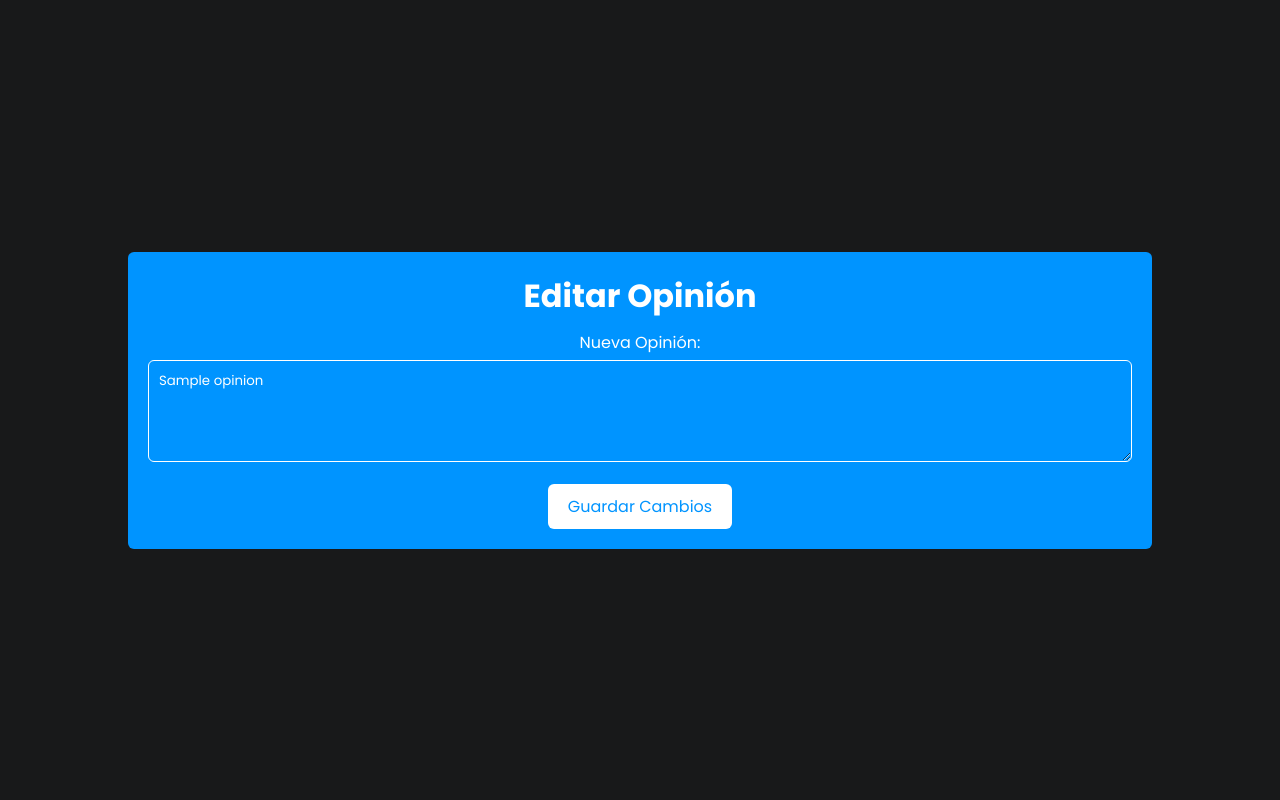
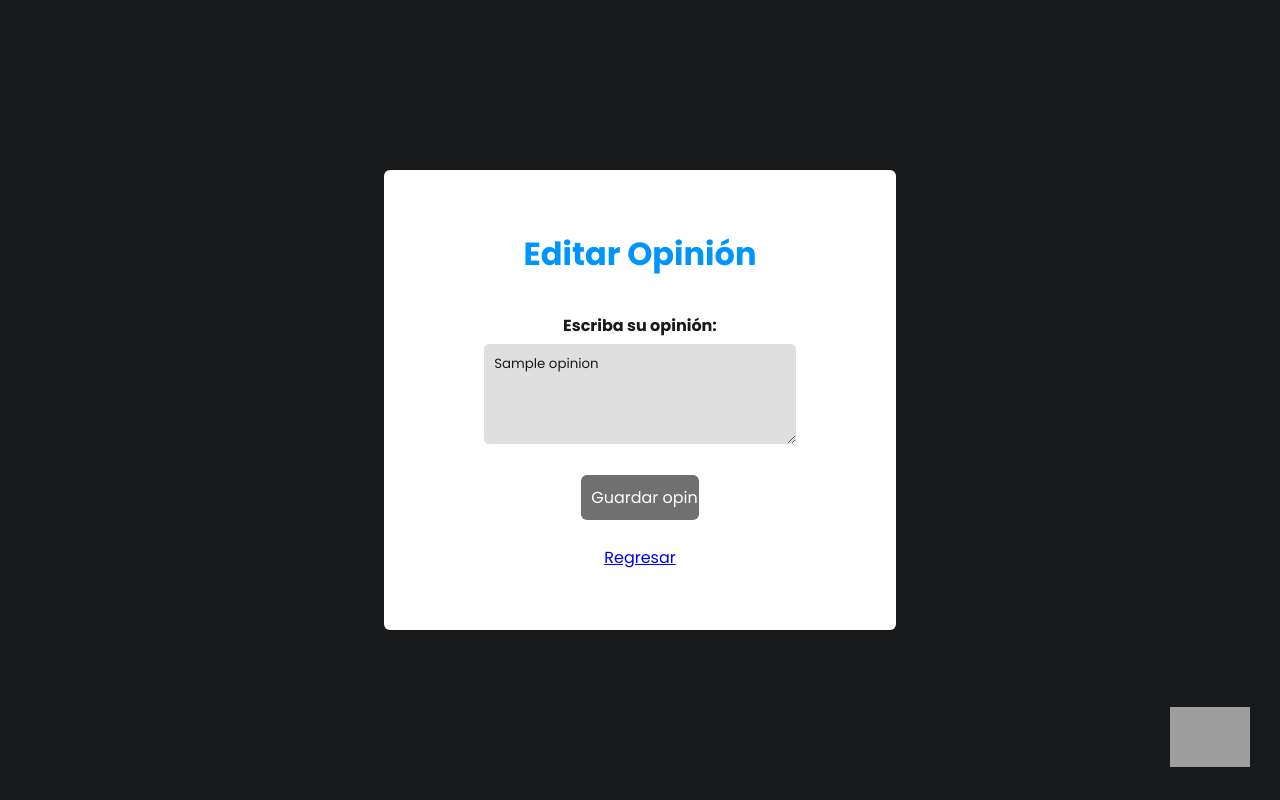
Before and after one commit to covacg/preliminar, a Django app: template login/templates/editar_opinion.html in a window 1280 px wide. Run offline with Django 4.2, Linux system fonts and the light colour scheme; the template is opened without the code that fills it: most values are stand-ins (such as "Sample title", 1, 10 or a date in 2020); grey boxes are pictures that could not be loaded.

Commit message:
Se homologa la vista diseño

```diff
--- a/login/templates/editar_opinion.html
+++ b/login/templates/editar_opinion.html
@@ -36,59 +36,179 @@
         }
 
 .form-container {
-            background-color: var(--primary-color);
-            color: white;
-            padding: 20px;
+    background-color: #fff;
+    color: #18191a;
+    padding: 60px;
     border-radius: 6px;
     text-align: center;
-            width: 80%;
+    width: 40%;
 }
 
 .form-container h1 {
-            color: white;
+    color: #0094FF;
 }
 
 .form-container label {
-            color: white;
+    color: #18191a;
     display: block;
     margin-top: 10px;
 }
 
 .form-container textarea {
-            width: 100%;
+    width: 80%; /* Ajustado para ocupar todo el ancho del contenedor */
     padding: 10px;
-            border: 1px solid white; /* Borde blanco de 1px */
-            background-color: transparent;
-            color: white;
+    border: 1px solid #18191a;
+    background-color: #dad8d8d2;
+    color: #18191a;
     border-radius: 6px;
     margin-top: 5px;
+    display: block; /* Asegura que el textarea se muestre como bloque */
+    margin-left: auto; /* Margen automático para centrar horizontalmente */
+    margin-right: auto; /* Margen automático para centrar horizontalmente */
+    margin-bottom: 15px; /* Espacio antes del botón */
 }
 
 .form-container input[type="submit"] {
-            background-color: white;
-            color: var(--primary-color);
+    background-color: #404142bf;
+    color: #fff;
     border: none;
     border-radius: 6px;
     cursor: pointer;
     font-size: 16px;
-            padding: 10px 20px;
-            margin-top: 15px;
+    padding: 10px 10px;
+    width: 30%; /* Ancho ajustado para coincidir con el textarea */
+    display: block; /* Asegura que el botón se muestre como bloque */
+    margin-top: 30px;
+    margin-left: auto; /* Centra el botón */
+    margin-right: auto; /* Centra el botón */
 }
 
 .form-container input[type="submit"]:hover {
     background-color: #0077CC;
 }
+
+.form-container a.back-link {
+    color: #0094FF; /* Color del texto del enlace */
+    text-decoration: none; /* Elimina el subrayado del enlace */
+    display: inline-block; /* Permite aplicar margen y relleno */
+    margin-top: 20px; /* Espacio sobre el enlace */
+    font-size: 16px; /* Tamaño del texto del enlace */
+    padding: 8px 16px; /* Relleno alrededor del texto para hacerlo más grande */
+    border-radius: 4px; /* Bordes redondeados para el enlace */
+    transition: color 0.3s; /* Suaviza el cambio de color */
+}
+
+.form-container a.back-link:hover, .form-container a.back-link:focus {
+    color: #0077CC; /* Color del texto del enlace al pasar el ratón o enfocar */
+    text-decoration: underline; /* Agrega subrayado al pasar el ratón o enfocar */
+}
+
+.open-button {
+    background-image: url('https://cdn-icons-png.flaticon.com/512/4712/4712126.png'); /* Path to your bot image */
+    background-color: #18191a;
+    background-size: contain; /* Or 'cover' if you want the image to fully cover the button */
+    background-position: center;
+    background-repeat: no-repeat; /* Prevent the image from repeating */
+    color: transparent; /* Hide the text */
+    border: none;
+    cursor: pointer;
+    /* opacity: 0.8; */
+    position: fixed;
+    bottom: 23px;
+    right: 30px;
+    width: 80px; /* Adjust to the size you want */
+    height: 80px; /* Adjust to the size you want */
+    overflow: hidden; /* Hide any overflow */
+    z-index: 1; /* This should be higher than the .open-button's z-index */
+}
+
+.open-button.chat-open {
+    display: none;
+}
+
+
+.chat-popup {
+    display: none; /* Initially hidden */
+    position: fixed;
+    bottom: 0px; /* Position it above the bot image; adjust as needed */
+    right: 30px; /* Align with the right side of the bot image */
+    width: 340px; /* Adjust as needed */
+    height: 520px;
+    border: none;
+    z-index: 15; /* Above the bot image */
+    border-radius: 20px; /* Rounded corners for the chat bubble */
+    box-shadow: none; /* Optional: adds a shadow for depth */
+}
+
+.chat-popup::before {
+    content: '';
+    position: absolute;
+    bottom: -20px; /* Position the triangle just below the chat window */
+    right: 50px; /* Position the triangle to point towards the bot image */
+    width: 0;
+    height: 0;
+    border-left: 20px solid transparent;
+    border-right: 20px solid transparent;
+    border-top: 20px solid white; /* Color of the thought bubble */
+    border-top-color: #FFFFFF;
+}
+
+.chatbot-window {
+    min-height: 410px;
+}
+
+.btn_cancel {
+  background-image: url('https://cdn-icons-png.flaticon.com/512/4712/4712010.png'); /* Path to your bot image */
+  background-color:  #18191a;
+  background-size: contain; /* Or 'cover' if you want the image to fully cover the button */
+  background-position: center;
+  background-repeat: no-repeat; /* Prevent the image from repeating */
+  color: transparent; /* Hide the text */
+  border: none;
+  cursor: pointer;
+  /* opacity: 0.8; */
+  position: fixed;
+  bottom: 23px;
+  right: 30px;
+  width: 80px; /* Adjust to the size you want */
+  height: 80px; /* Adjust to the size you want */
+  overflow: hidden; /* Hide any overflow */
+}
+
+
     </style>
 </head>
+<button class="open-button" onclick=openForm()>Exchange Bot!</button>
+<div class="chat-popup" id="chatbotpanel">
+    <form class="form-chatbot" >
+        <iframe class = "chatbot-window" src='https://webchat.botframework.com/embed/lenguajeUMFA-bot?s=Z9OF1TgOblM.9jnrAMNseuDItmzlUPdXwGbgf8N4fXed6kQJCgLfVmo'></iframe>
+        <button type="button" class="btn_cancel" onclick=closeForm()>Cerrar Bot</button>
+    </form>
+</div>
 <body>
     <div class="form-container">
         <h1>Editar Opinión</h1>
+        <br>
         <form method="post">
             {% csrf_token %}
-            <label for="nuevo_texto">Nueva Opinión:</label>
+            <label for="nuevo_texto"><b>Escriba su opinión:</b></label>
             <textarea id="nuevo_texto" name="nuevo_texto" rows="4" cols="50" style="border: 1px solid white;">{{ opinion.opinion }}</textarea>
-            <input type="submit" value="Guardar Cambios">
+            <input type="submit" value="Guardar opinión">
         </form>
+        <br>
+        <a href="#" onclick="history.back(); return false;">Regresar</a>
     </div>
 </body>
+ <!-- BotScript files-->
+ <script>
+    function openForm() {
+      document.getElementById("chatbotpanel").style.display = "block";
+      document.getElementById('open-button').classList.add('chat-open');
+    }
+
+    function closeForm() {
+      document.getElementById("chatbotpanel").style.display = "none";
+      document.getElementById('open-button').classList.remove('chat-open');
+    }
+  </script>
 </html>
```
Also changed, not shown: login/templates/clientes_talleres.html (indentation only). Lines whose indentation alone changed are shown as unchanged.
